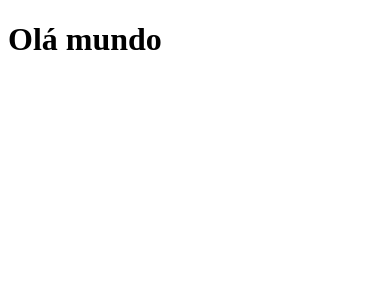
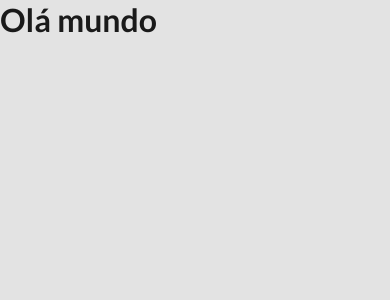
Before and after one commit to lgConrado/uauh-bank-cartoes, a React (Vite) app: page / in a window 390 px wide. Shown: the top 300 px of the page. Built offline with nearby package versions, Linux system fonts and the light colour scheme.

Commit message:
Configurado estilização padrão e mixin de responsividade.

```diff
--- a/src/styles/abstract/_mixins.scss
+++ b/src/styles/abstract/_mixins.scss
@@ -0,0 +1,47 @@
+@mixin respond($breakpoint) {
+    @if $breakpoint == small-phone {
+      @media only screen and (max-width: 360px) {
+        @content;
+      }
+    }
+    @if $breakpoint == phone {
+      @media only screen and (max-width: 480px) {
+        @content;
+      }
+    }
+    @if $breakpoint == tab-port {
+      @media only screen and (max-width: 720px) {
+        @content;
+      }
+    }
+    @if $breakpoint == tab-land {
+      @media only screen and (max-width: 768px) {
+        @content;
+      }
+    }
+    @if $breakpoint == small-laptop {
+      @media only screen and (max-width: 1028px) {
+        @content;
+      }
+    }
+    @if $breakpoint == laptop {
+      @media only screen and (max-width: 1280px) {
+        @content;
+      }
+    }
+    @if $breakpoint == desktop {
+      @media only screen and (max-width: 1600px) {
+        @content;
+      }
+    }
+    @if $breakpoint == big-desktop {
+      @media only screen and (min-width: 1600px) and (max-width: 1920px) {
+        @content;
+      }
+    }
+    @if $breakpoint == widescreen {
+      @media only screen and (min-width: 1920px) {
+        @content;
+      }
+    }
+  }
--- a/src/styles/abstract/_variables.scss
+++ b/src/styles/abstract/_variables.scss
@@ -0,0 +1,29 @@
+@import url('https://fonts.googleapis.com/css2?family=Lato:ital,wght@0,100;0,300;0,400;0,700;0,900;1,100;1,300;1,400;1,700;1,900&display=swap');
+
+$font-primary: "Lato", sans-serif;
+
+$color-b-primary: #1CBCD9;
+$color-b-soft-dark: #00ADD4;
+$color-b-soft-light: #70C7DE;
+$color-b-hard-dark: #21244D;
+$color-b-hard-light: #2B2B69;
+$color-b-light: #DBE8F2;
+
+$color-c-secondary: #F47F39;
+$color-c-primary-dark: #132048;
+$color-c-primary-light: #457CBE;
+
+$color-white: #F2F2F2;
+$color-black: #1A1A1A;
+
+$color-gray-50: #f7f7f7;
+$color-gray-100: #f0f0f0;
+$color-gray-200: #e3e3e3;
+$color-gray-300: #d1d1d1;
+$color-gray-400: #bdbdbd;
+$color-gray-500: #aaaaaa;
+$color-gray-600: #969696;
+$color-gray-700: #818181;
+$color-gray-800: #6a6a6a;
+$color-gray-900: #585858;
+$color-gray-950: #333333;
--- a/src/styles/base/_base.scss
+++ b/src/styles/base/_base.scss
@@ -0,0 +1,40 @@
+*{
+    margin: 0;
+    padding: 0;
+    box-sizing: border-box;
+    font-family: $font-primary;
+}
+
+html {
+    scroll-behavior: smooth;
+  }
+
+  html ::-webkit-scrollbar {
+    height: 0.5rem;
+    width: 0.5rem;
+  }
+
+  html ::-webkit-scrollbar-thumb {
+    background-color: $color-gray-300;
+    border-radius: 3.5rem;
+  }
+
+  html ::-webkit-scrollbar-track {
+    background: $color-c-primary-dark;
+  }
+
+  ::selection {
+    background-color: $color-c-primary-dark;
+    color: $color-white;
+    font-weight: 700;
+  }
+
+  :root {
+    background-color: $color-gray-200;
+    color: $color-black;
+    font-size: 100%;
+    font-synthesis: none;
+    -webkit-font-smoothing: antialiased;
+    -moz-osx-font-smoothing: grayscale;
+    text-rendering: optimizeLegibility;
+  }
--- a/src/styles/style.scss
+++ b/src/styles/style.scss
@@ -3,7 +3,7 @@
 
 @import "./base/animations";
 @import "./base/base";
-@import "./base/typograph";
+@import "./base/typography";
 @import "./base/utilities";
 
 // @import "./components/";
```
Also changed, not shown: src/styles/base/_typograph.scss (deleted), src/styles/base/_typography.scss (added).
